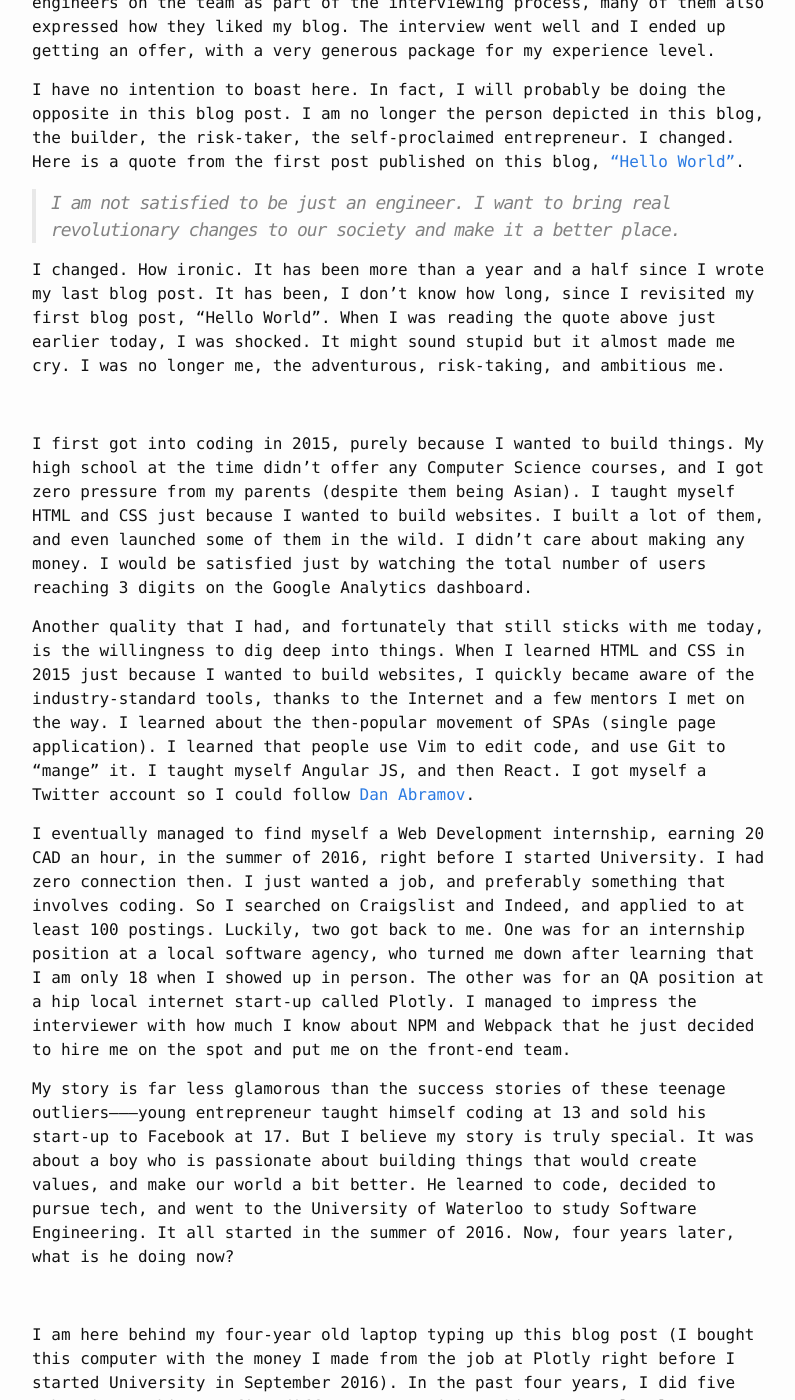
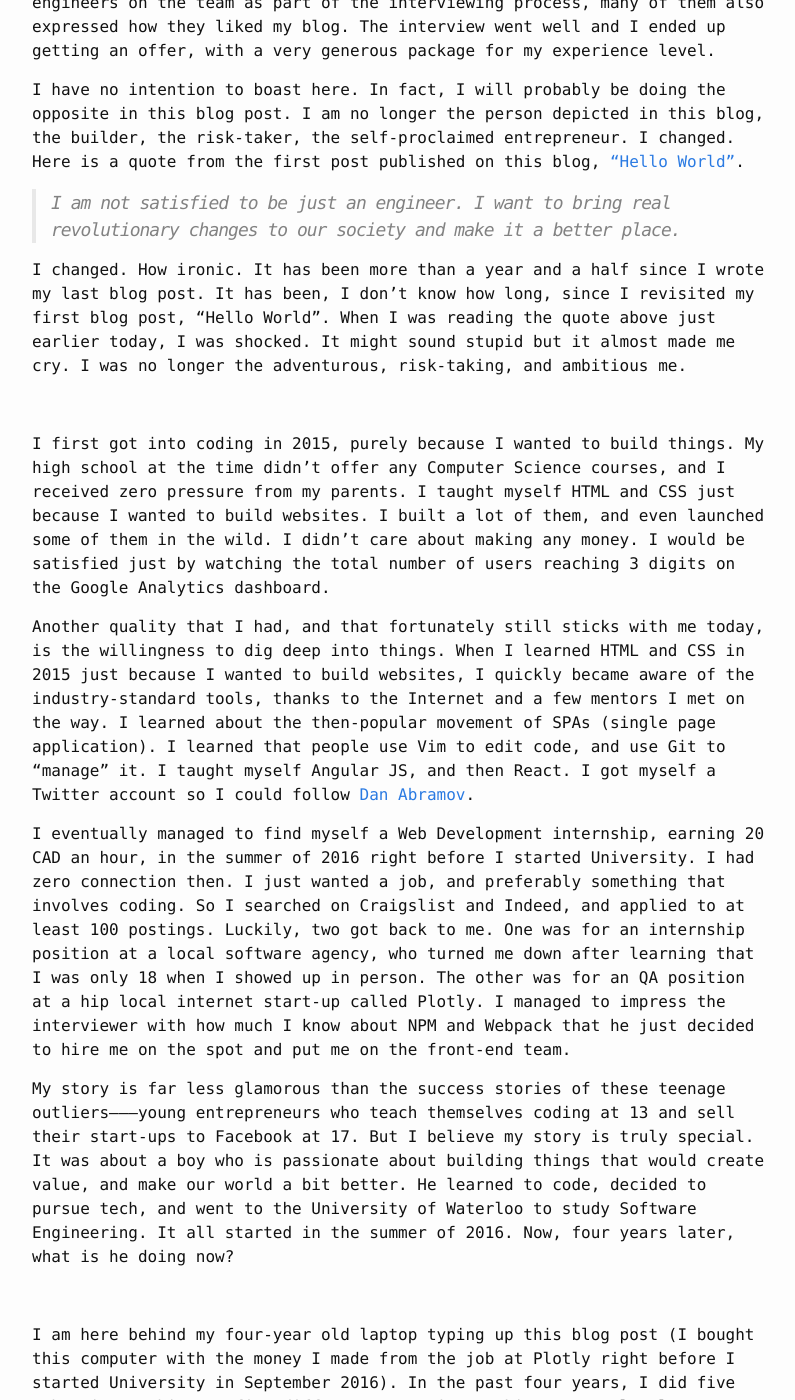
Before and after one commit to lpan/lpan.github.io, a Jekyll site: the page built from _posts/2020-06-26-next-big-thing.md, in a window 1280 px wide and 1400 px high, scrolled down 573 px. Shown: the whole window, without its empty margins (238-1033 px from the left). Built offline with Jekyll 4.4.1, drawn with Linux system fonts in a browser that asks for light colours; comment, search, counter and statistics services are not loaded; some of the changed text lies outside the part shown.

Commit message:
fix grammar mistakes + awkward sentences
Proofread by @g-dai. Thank you!

```diff
--- a/_posts/2020-06-26-next-big-thing.md
+++ b/_posts/2020-06-26-next-big-thing.md
@@ -40,46 +39,45 @@ I changed. How ironic. It has been more than a year and a half since I wrote my
 last blog post. It has been, I don't know how long, since I revisited my first
 blog post, "Hello World". When I was reading the quote above just earlier today,
 I was shocked. It might sound stupid but it almost made me cry. I was no longer
-me, the adventurous, risk-taking, and ambitious me.
+the adventurous, risk-taking, and ambitious me.
 
 &nbsp;
 
 I first got into coding in 2015, purely because I wanted to build things. My
-high school at the time didn't offer any Computer Science courses, and I got
-zero pressure from my parents (despite them being Asian). I taught myself HTML
-and CSS just because I wanted to build websites. I built a lot of them, and even
-launched some of them in the wild. I didn't care about making any money. I would
-be satisfied just by watching the total number of users reaching 3 digits on the
+high school at the time didn't offer any Computer Science courses, and I
+received zero pressure from my parents. I taught myself HTML and CSS just
+because I wanted to build websites. I built a lot of them, and even launched
+some of them in the wild. I didn't care about making any money. I would be
+satisfied just by watching the total number of users reaching 3 digits on the
 Google Analytics dashboard.
 
-Another quality that I had, and fortunately that still sticks with me today, is
+Another quality that I had, and that fortunately still sticks with me today, is
 the willingness to dig deep into things. When I learned HTML and CSS in 2015
 just because I wanted to build websites, I quickly became aware of the
 industry-standard tools, thanks to the Internet and a few mentors I met on the
 way. I learned about the then-popular movement of SPAs (single page
-application). I learned that people use Vim to edit code, and use Git to "mange"
-it. I taught myself Angular JS, and then React. I got myself a Twitter account
-so I could follow [Dan
-Abramov](https://twitter.com/dan_abramov).
+application). I learned that people use Vim to edit code, and use Git to
+"manage" it. I taught myself Angular JS, and then React. I got myself a Twitter
+account so I could follow [Dan Abramov](https://twitter.com/dan_abramov).
 
 I eventually managed to find myself a Web Development internship, earning 20 CAD
-an hour, in the summer of 2016, right before I started University. I had zero
+an hour, in the summer of 2016 right before I started University. I had zero
 connection then. I just wanted a job, and preferably something that involves
 coding. So I searched on Craigslist and Indeed, and applied to at least 100
 postings. Luckily, two got back to me. One was for an internship position at a
-local software agency, who turned me down after learning that I am only 18 when
+local software agency, who turned me down after learning that I was only 18 when
 I showed up in person. The other was for an QA position at a hip local internet
 start-up called Plotly. I managed to impress the interviewer with how much I
 know about NPM and Webpack that he just decided to hire me on the spot and put
 me on the front-end team.
 
 My story is far less glamorous than the success stories of these teenage
-outliers———young entrepreneur taught himself coding at 13 and sold his start-up
-to Facebook at 17. But I believe my story is truly special. It was about a boy
-who is passionate about building things that would create values, and make our
-world a bit better. He learned to code, decided to pursue tech, and went to the
-University of Waterloo to study Software Engineering. It all started in the
-summer of 2016. Now, four years later, what is he doing now?
+outliers———young entrepreneurs who teach themselves coding at 13 and sell their
+start-ups to Facebook at 17. But I believe my story is truly special. It was
+about a boy who is passionate about building things that would create value, and
+make our world a bit better. He learned to code, decided to pursue tech, and
+went to the University of Waterloo to study Software Engineering. It all started
+in the summer of 2016. Now, four years later, what is he doing now?
 
 &nbsp;
 
```
Also changed, not shown: other parts of _posts/2020-06-26-next-big-thing.md (+12 -13 lines).
